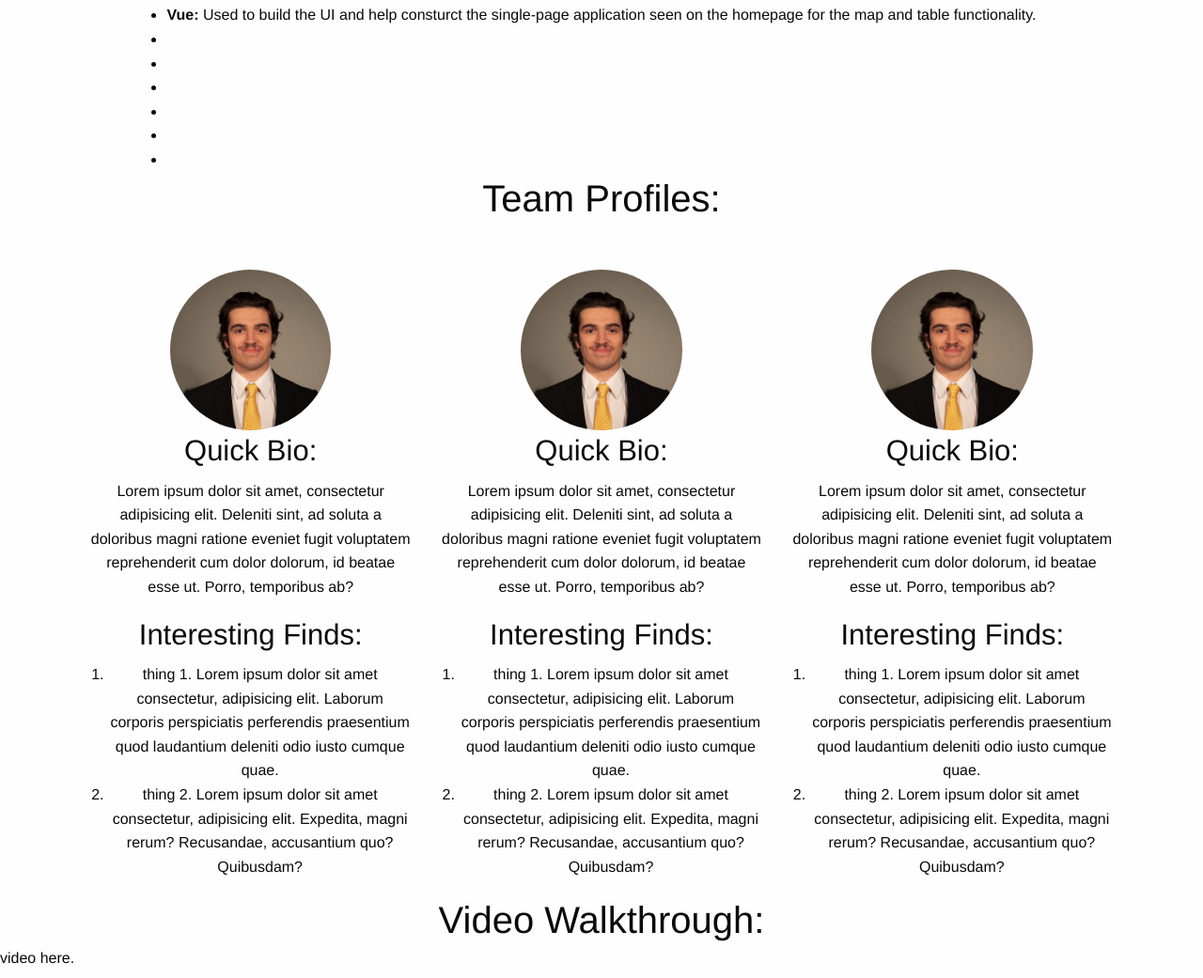
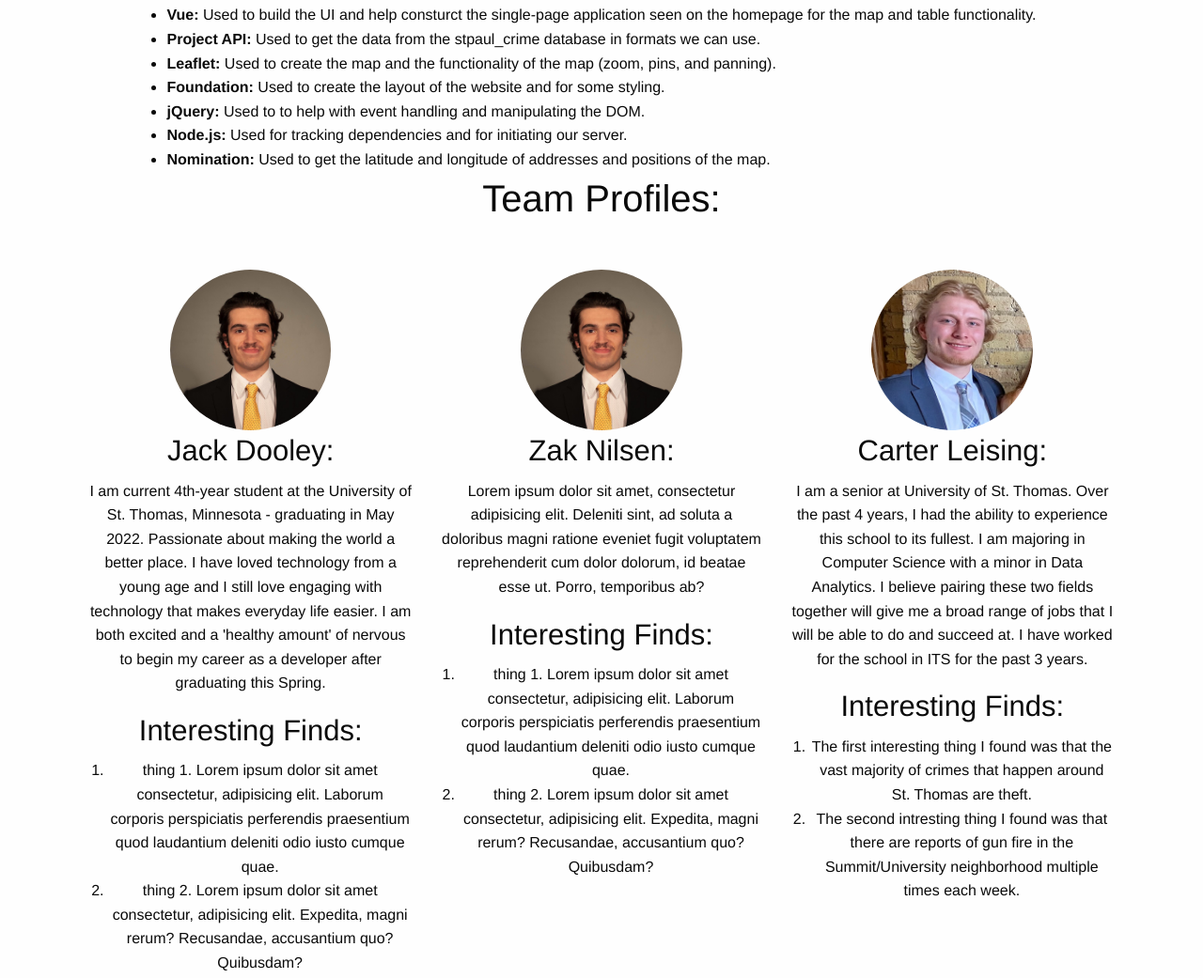
Before and after one commit to jonathan-dooley24/restful_server, a website: page public/about.html in a window 1280 px wide. Shown: the part 439-1480 px from the top of the page at 94% size. Drawn offline with Linux system fonts and the light colour scheme.

Commit message:
about page

```diff
--- a/public/about.html
+++ b/public/about.html
@@ -32,27 +32,27 @@
                 </li>
                 <!-- Project 3 API -->
                 <li>
-
+                    <b>Project API:</b> Used to get the data from the stpaul_crime database in formats we can use.
                 </li>
                 <!-- Leaflet API -->
                 <li>
-
+                    <b>Leaflet:</b> Used to create the map and the functionality of the map (zoom, pins, and panning).
                 </li>
                 <!-- Foundation CSS Framework -->
                 <li>
-
+                    <b>Foundation:</b> Used to create the layout of the website and for some styling.
                 </li>
                 <!-- jQuery -->
                 <li>
-
+                    <b>jQuery:</b> Used to to help with event handling and manipulating the DOM.
                 </li>
                 <!-- Node.js -->
                 <li>
-
+                    <b>Node.js:</b> Used for tracking dependencies and for initiating our server.
                 </li>
-                <!-- Nominatim API -->
+                <!-- Nominatoin API -->
                 <li>
-
+                    <b>Nomination:</b> Used to get the latitude and longitude of addresses and positions of the map.
                 </li>
             </ul>
         </div>
@@ -62,9 +62,9 @@
             <!--Profiles-->
             <div class="cell auto grid-y grid-padding-y" style="text-align: center;"> <!--Jack-->
                 <img class="profile-pic" src="img/jonathan-profile.jpg" alt="Profile picture for Jack">
-                <h3>Quick Bio:</h3>
+                <h3>Jack Dooley:</h3>
                 <p>
-                    Lorem ipsum dolor sit amet, consectetur adipisicing elit. Deleniti sint, ad soluta a doloribus magni ratione eveniet fugit voluptatem reprehenderit cum dolor dolorum, id beatae esse ut. Porro, temporibus ab?
+                    I am current 4th-year student at the University of St. Thomas, Minnesota - graduating in May 2022. Passionate about making the world a better place. I have loved technology from a young age and I still love engaging with technology that makes everyday life easier. I am both excited and a 'healthy amount' of nervous to begin my career as a developer after graduating this Spring.
                 </p>
                 <h3>Interesting Finds:</h3>
                 <ol>
@@ -78,7 +78,7 @@
             </div>
             <div class="cell auto grid-y grid-padding-y" style="text-align: center;"> <!--Zak-->
                 <img class="profile-pic" src="img/jonathan-profile.jpg" alt="Profile picture for Jack">
-                <h3>Quick Bio:</h3>
+                <h3>Zak Nilsen:</h3>
                 <p>
                     Lorem ipsum dolor sit amet, consectetur adipisicing elit. Deleniti sint, ad soluta a doloribus magni ratione eveniet fugit voluptatem reprehenderit cum dolor dolorum, id beatae esse ut. Porro, temporibus ab?
                 </p>
@@ -93,18 +93,20 @@
                 </ol>
             </div>
             <div class="cell auto grid-y grid-padding-y" style="text-align: center;"> <!--Carter-->
-                <img class="profile-pic" src="img/jonathan-profile.jpg" alt="Profile picture for Jack">
-                <h3>Quick Bio:</h3>
+                <img class="profile-pic" src="img/Carter-headshot.png" alt="Profile picture for Jack">
+                <h3>Carter Leising:</h3>
                 <p>
-                    Lorem ipsum dolor sit amet, consectetur adipisicing elit. Deleniti sint, ad soluta a doloribus magni ratione eveniet fugit voluptatem reprehenderit cum dolor dolorum, id beatae esse ut. Porro, temporibus ab?
+                    I am a senior at University of St. Thomas. Over the past 4 years, I had the ability to experience this school to its fullest.
+                I am majoring in Computer Science with a minor in Data Analytics. I believe pairing these two fields together will give me a broad range of jobs that I will be able to do and succeed at.
+                I have worked for the school in ITS for the past 3 years.
                 </p>
                 <h3>Interesting Finds:</h3>
                 <ol>
                     <li>
-                        thing 1. Lorem ipsum dolor sit amet consectetur, adipisicing elit. Laborum corporis perspiciatis perferendis praesentium quod laudantium deleniti odio iusto cumque quae.
+                        The first interesting thing I found was that the vast majority of crimes that happen around St. Thomas are theft.
                     </li>
                     <li>
-                        thing 2. Lorem ipsum dolor sit amet consectetur, adipisicing elit. Expedita, magni rerum? Recusandae, accusantium quo? Quibusdam?
+                        The second intresting thing I found was that there are reports of gun fire in the Summit/University neighborhood multiple times each week.
                     </li>
                 </ol>
             </div>
```
Also changed, not shown: public/img/Carter-headshot.png (added).
